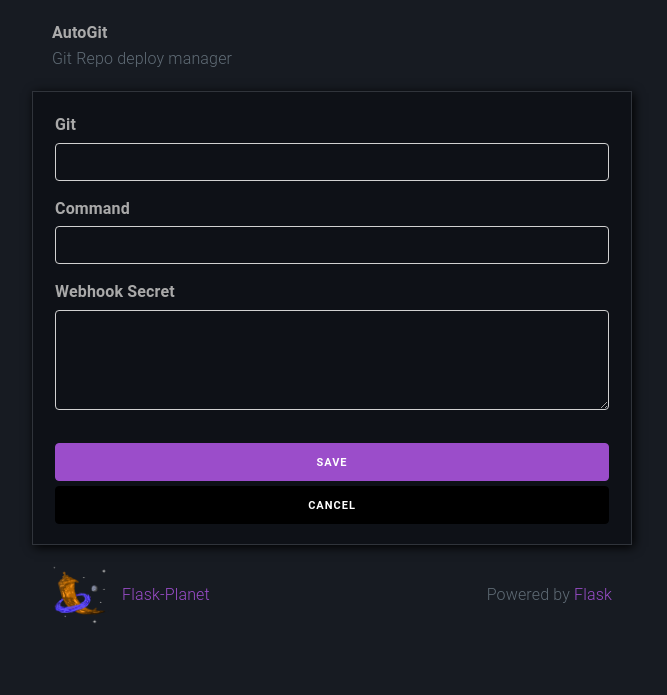
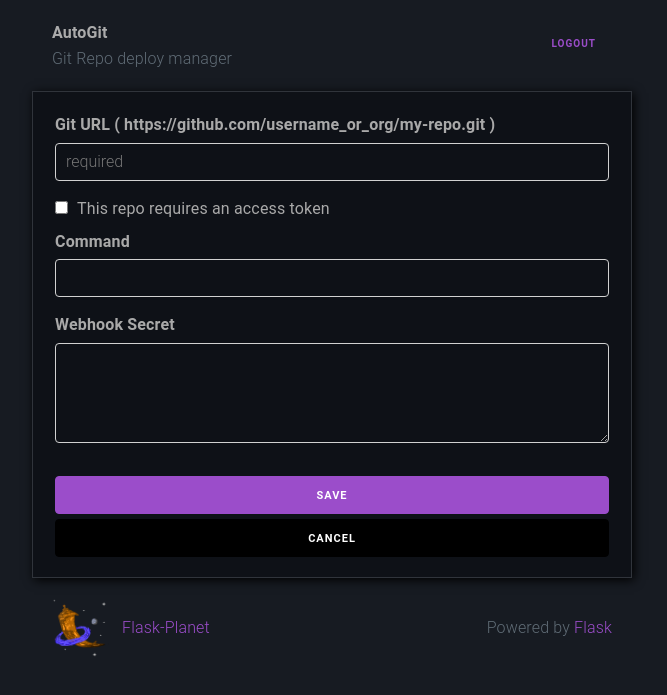
Before and after one commit to Flask-Planet/GitDeploy, a Python web app: template app/blueprints/www/templates/www/settings.html in a window 1280 px wide. Shown: the top 695 px of the page, without its empty margins (308-975 px from the left). Run offline with Jinja, Linux system fonts and the light colour scheme; the template is opened without the code that fills it, so the values that code supplies are empty.

Commit message:
Style change, added ability to set tokens, and update them later. Added ENV var setter to allow your Flask app to know that it's being ran from autogit. fixed some bugs as well.

```diff
--- a/app/__init__.py
+++ b/app/__init__.py
@@ -1,4 +1,5 @@
 import os
+from pathlib import Path
 
 from flask import Flask
 from flask_bigapp import BigApp, Security
@@ -7,12 +8,14 @@ from .autogit import AutoGitExtension, Tools
 
 ba = BigApp()
 sec = Security()
-ag = AutoGitExtension()
+_this_path = Path().cwd()
+ag = AutoGitExtension(_this_path, allow_supervisor=False)
 
 ag.setup()
 ag.auto_deploy()
 
 os.environ["AUTOGIT_SK"] = Tools.generate_random_token(256)
+os.environ["AUTOGIT_ENV"] = "True"
 
 ag.del_autogit_log()
 
--- a/app/blueprints/www/routes/first_run.py
+++ b/app/blueprints/www/routes/first_run.py
@@ -21,6 +21,7 @@ def first_run():
 
     return render_template(
         bp.tmpl("first_run.html"),
+        staging=True,
         t1=new_tokens.get("T1"),
         t2=new_tokens.get("T2")
     )
--- a/app/blueprints/www/routes/login.py
+++ b/app/blueprints/www/routes/login.py
@@ -22,4 +22,4 @@ def login():
             flash("Invalid tokens")
             return render_template(bp.tmpl("login.html"))
 
-    return render_template(bp.tmpl("login.html"))
+    return render_template(bp.tmpl("login.html"), staging=True)
--- a/app/blueprints/www/templates/www/settings.html
+++ b/app/blueprints/www/templates/www/settings.html
@@ -1,19 +1,73 @@
 {% extends 'theme/main.html' %}
 
+{% if settings.GIT_PRIVATE %}
+    {% set show_token = "true" %}
+{% else %}
+    {% set show_token = "false" %}
+{% endif %}
+
 {% block container %}
-    <div class="row">
+    <div class="row"
+         x-data="{
+            show_token: {{ show_token }},
+            }"
+    >
         <div class="column">
             <form name="setup" method="post" style="margin-bottom: 0">
                 <fieldset style="margin-bottom: 0">
-                    <label for="git">Git</label>
-                    <input name="git" id="git" value="{{ settings.GIT }}" type="text">
+                    {% if repo_exists %}
+
+                        <div class="alert">
+                            <p style="margin: 0">
+                                Repository already exists. To change the repo, destroy it first.
+                            </p>
+                        </div>
+
+                        <label>Git URL <span class="header-link">( {% if settings.GIT_PRIVATE == True %}PRIVATE{% else %}PUBLIC{% endif %} )</span></label>
+                        <pre style="margin-top: 0"><code>{{ settings.GIT_URL }}</code></pre>
+
+                        <input name="git_url" id="git_url" value="{{ settings.GIT_URL if settings.GIT_URL is not none }}" type="hidden">
+
+                        <input name="git_private" id="git_private" type="checkbox" x-on:click="show_token = !show_token" :checked="show_token">
+                        <label class="label-inline" for="git_private">This repo requires an access token</label>
+
+                        <div x-show="show_token" x-cloak>
+                            <label for="git_username">Token Name</label>
+                            <input name="git_username" id="git_username" value="{{ settings.GIT_USERNAME if settings.GIT_USERNAME is not none }}"
+                                   type="text"
+                                   placeholder="required" :required="show_token">
+                            <label for="git_password">Token</label>
+                            <input name="git_password" id="git_password" value="{{ settings.GIT_PASSWORD if settings.GIT_PASSWORD is not none }}"
+                                   type="password"
+                                   placeholder="required" :required="show_token">
+                        </div>
+
+                    {% else %}
+
+
+                        <label for="git_url">Git URL ( https://github.com/username_or_org/my-repo.git )</label>
+                        <input name="git_url" id="git_url" value="{{ settings.GIT_URL if settings.GIT_URL is not none }}" type="text"
+                               placeholder="required" required>
+
+                        <input name="git_private" id="git_private" type="checkbox" x-on:click="show_token = !show_token" :checked="show_token">
+                        <label class="label-inline" for="git_private">This repo requires an access token</label>
+
+                        <div x-show="show_token" x-cloak>
+                            <label for="git_username">Token Name</label>
+                            <input name="git_username" id="git_username" value="{{ settings.GIT_USERNAME if settings.GIT_USERNAME is not none }}" type="text"
+                                   placeholder="required" :required="show_token">
+                            <label for="git_password">Token</label>
+                            <input name="git_password" id="git_password" value="{{ settings.GIT_PASSWORD if settings.GIT_PASSWORD is not none }}"
+                                   type="password"
+                                   placeholder="required" :required="show_token">
+                        </div>
+
+                    {% endif %}
+
                     <label for="command">Command</label>
-                    <input name="command" id="command" value="{{ settings.COMMAND }}" type="text">
+                    <input name="command" id="command" value="{{ settings.COMMAND if settings.COMMAND is not none }}" type="text">
                     <label for="wh_secret">Webhook Secret</label>
                     <textarea style="height: 100px;" name="wh_secret" id="wh_secret">{{ settings.WH_SECRET }}</textarea>
-
-{#                    <input name="auto_deploy" id="auto_deploy" type="checkbox">#}
-{#                    <label class="label-inline" for="auto_deploy">Auto deploy the changes</label>#}
 
                     <input type="submit" value="save" class="u-w100" style="margin-bottom: 5px; margin-top: 10px;">
                     <a href="{{ url_for('www.dashboard') }}" class="button button-black u-w100" style="margin-bottom: 0;">Cancel</a>
--- a/app/structures/theme/static/css.css
+++ b/app/structures/theme/static/css.css
@@ -1,3 +1,7 @@
+[x-cloak] {
+    display: none !important;
+}
+
 body {
     background-color: #171b22;
 }
@@ -58,7 +62,6 @@ body {
     padding: 5px;
     border-radius: 5px;
     background-color: rgba(211, 52, 255, 0.1);
-    font-weight: bold;
     margin-bottom: 10px;
 }
 
@@ -102,6 +105,7 @@ body {
     width: 100%;
 }
 
+
 .u-underline {
     text-decoration: underline;
 }
--- a/app/structures/theme/templates/theme/main.html
+++ b/app/structures/theme/templates/theme/main.html
@@ -11,21 +11,32 @@
     <script defer src="https://unpkg.com/alpinejs@3.x.x/dist/cdn.min.js"></script>
 </head>
 <body>
-<div class="container container-info">
+<div class="container container-info" style="display: flex; justify-content: space-between">
     <div>
         <p style="margin: 0; font-weight: bold; color: #ababab">AutoGit</p>
         <p style="margin: 0;">Git Repo deploy manager</p>
     </div>
+    {% if staging %}{% else %}
+        <div>
+            <a href="{{ url_for('www.logout') }}" class="button button-clear button-small" style="margin-bottom: 5px;">Logout</a>
+        </div>
+    {% endif %}
 </div>
 <div class="container container-main">
-
+    <div x-data>
         {% with messages = get_flashed_messages() %}
             {% if messages %}
                 {% for message in messages %}
-                <div class="alert">{{ message }}</div>
+                    <div class="alert" @click="$el.remove();">
+                        <div style="display: flex; justify-content: space-between; align-items: center;">
+                            <p style="margin: 0">{{ message }}</p>
+                            <span class="button button-small button-outline" style="margin: 4px;">X</span>
+                        </div>
+                    </div>
                 {% endfor %}
             {% endif %}
         {% endwith %}
+    </div>
 
     {% block container %}
 
```
Also changed, not shown: app/autogit.py (+56 -5 lines), app/blueprints/api/routes/manual_clone.py (+13 -3 lines), app/blueprints/api/routes/manual_pull.py (+6 -1 lines), app/blueprints/api/routes/reset_tokens.py (added, +13 -0 lines), app/blueprints/api/routes/webhook.py (+10 -4 lines), app/blueprints/www/routes/settings.py (+28 -3 lines), app/blueprints/www/templates/www/dashboard.html (+22 -9 lines), app/utilities/classes.py (deleted), app/utilities/functions.py (deleted). Lines whose indentation alone changed are shown as unchanged.
